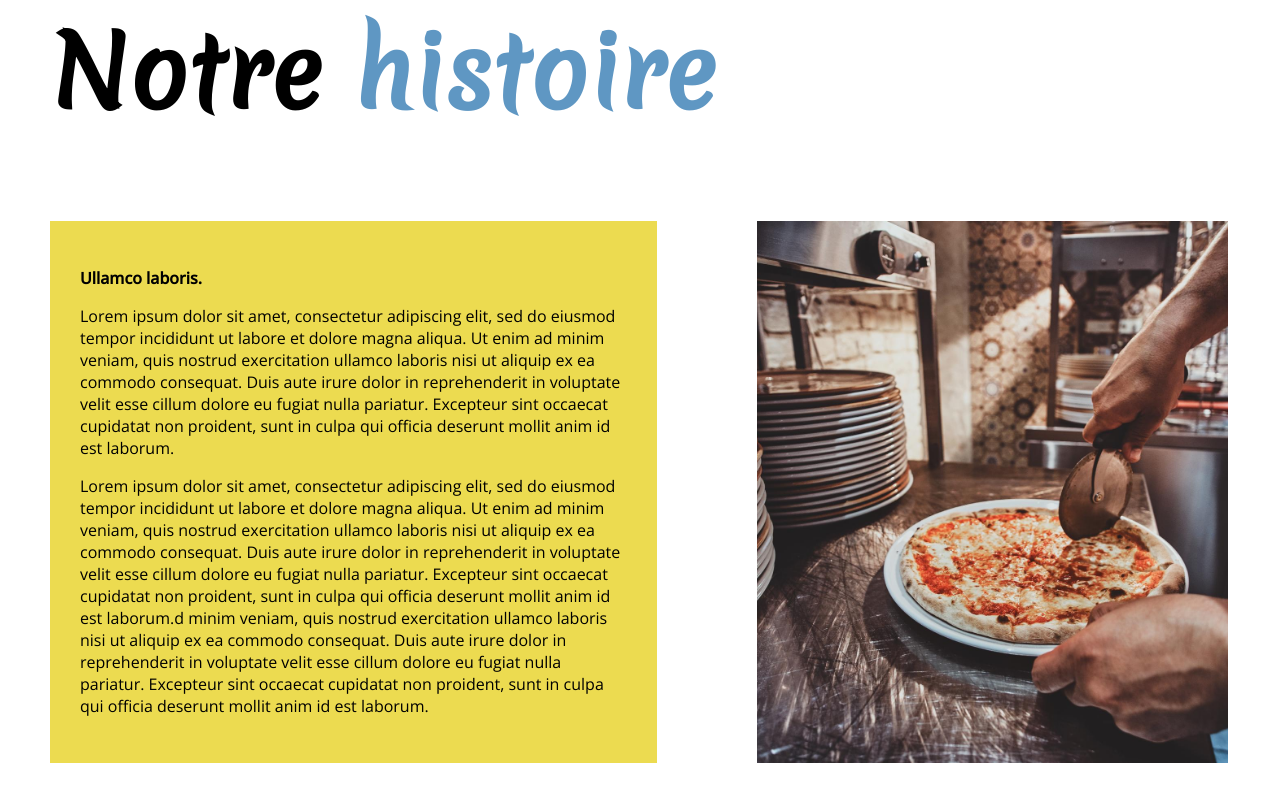
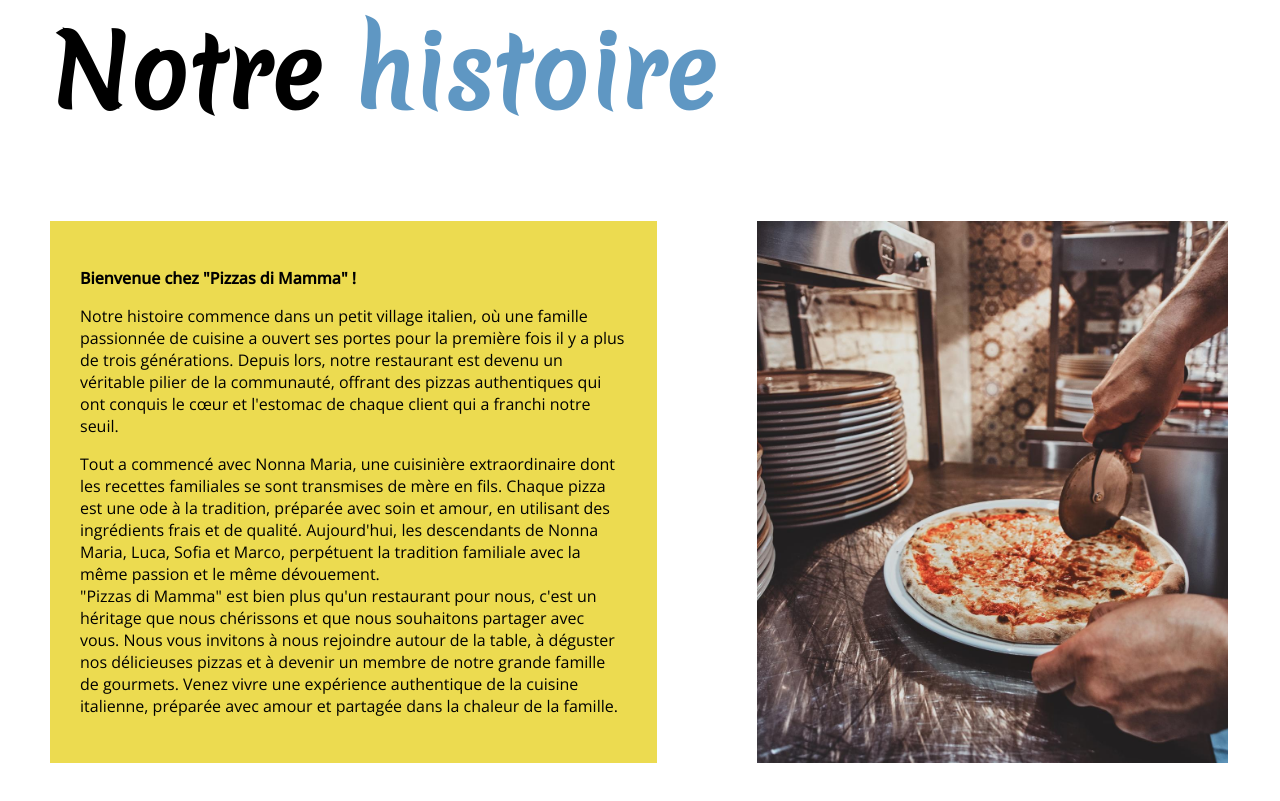
Before and after one commit to Dugenest/pizzas-di-mamma, a plain HTML site: page index.html in a window 1280 px wide. Shown: the part 877-1678 px from the top of the page. Drawn offline with nearby package versions, Linux system fonts and the light colour scheme.

Commit message:
Texte amélioré avec du story telling

```diff
--- a/index.html
+++ b/index.html
@@ -41,29 +41,17 @@
             <div class="presentation-body">
                 <div class="text-our-history">
                     <p>
-                        Ullamco laboris.
+                        Bienvenue chez "Pizzas di Mamma" !
                     </p>
                     <p>
-                        Lorem ipsum dolor sit amet, consectetur adipiscing elit, sed do eiusmod tempor incididunt ut
-                        labore
-                        et
-                        dolore magna aliqua. Ut enim ad minim veniam, quis nostrud exercitation ullamco laboris nisi ut
-                        aliquip
-                        ex ea commodo consequat. Duis aute irure dolor in reprehenderit in voluptate velit esse cillum
-                        dolore eu
-                        fugiat nulla pariatur. Excepteur sint occaecat cupidatat non proident, sunt in culpa qui officia
-                        deserunt mollit anim id est laborum.
+                        Notre histoire commence dans un petit village italien, où une famille passionnée de cuisine a ouvert ses portes pour la première fois il y a plus de trois générations. Depuis lors, notre restaurant est devenu un véritable pilier de la communauté, offrant des pizzas authentiques qui ont conquis le cœur et l'estomac de chaque client qui a franchi notre seuil.
                     </p>
                     <p>
-                        Lorem ipsum dolor sit amet, consectetur adipiscing elit, sed do eiusmod tempor incididunt ut
-                        labore et dolore magna aliqua. Ut enim ad minim veniam, quis nostrud exercitation ullamco
-                        laboris nisi ut aliquip ex ea commodo consequat. Duis aute irure dolor in reprehenderit in
-                        voluptate velit esse cillum dolore eu fugiat nulla pariatur. Excepteur sint occaecat cupidatat
-                        non proident, sunt in culpa qui officia deserunt mollit anim id est laborum.d minim veniam, quis
-                        nostrud exercitation ullamco laboris nisi ut aliquip ex ea commodo consequat. Duis aute irure
-                        dolor in reprehenderit in voluptate velit esse cillum dolore eu fugiat nulla pariatur. Excepteur
-                        sint occaecat cupidatat non proident, sunt in culpa qui officia deserunt mollit anim id est
-                        laborum.
+                        Tout a commencé avec Nonna Maria, une cuisinière extraordinaire dont les recettes familiales se sont transmises de mère en fils. Chaque pizza est une ode à la tradition, préparée avec soin et amour, en utilisant des ingrédients frais et de qualité.
+
+Aujourd'hui, les descendants de Nonna Maria, Luca, Sofia et Marco, perpétuent la tradition familiale avec la même passion et le même dévouement. <br> "Pizzas di Mamma" est bien plus qu'un restaurant pour nous, c'est un héritage que nous chérissons et que nous souhaitons partager avec vous.
+
+Nous vous invitons à nous rejoindre autour de la table, à déguster nos délicieuses pizzas et à devenir un membre de notre grande famille de gourmets. Venez vivre une expérience authentique de la cuisine italienne, préparée avec amour et partagée dans la chaleur de la famille.
 
                     </p>
                 </div>
```
